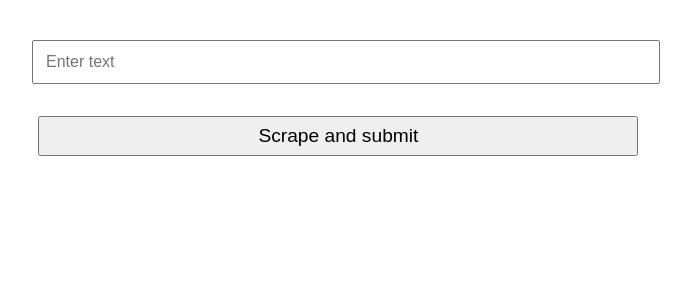
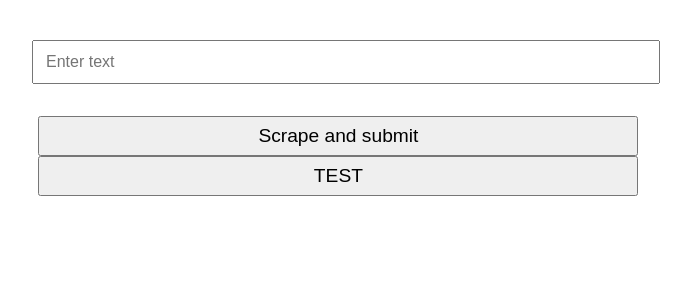
Before and after one commit to Jonathanko52/next-test, a Next.js app: page /textinput in a window 1280 px wide. Shown: the top 300 px of the page, without its empty margins (8-699 px from the left). Built offline with nearby package versions, Linux system fonts and the light colour scheme.

Commit message:
returned old function. Testing new ui stuff, such as displaying company

```diff
--- a/app/api/linkedInGet/route.ts
+++ b/app/api/linkedInGet/route.ts
@@ -0,0 +1,30 @@
+import axios from "axios";
+import * as cheerio from "cheerio";
+import { NextResponse } from "next/server";
+
+export async function POST(req: Request) {
+  const { value } = await req.json();
+
+  // Clean URL
+  const url = new URL(value);
+  const cleanUrl = `${url.origin}${url.pathname}`;
+
+  //Scrape the page
+  const { data } = await axios.get(cleanUrl);
+  const $ = cheerio.load(data);
+
+  // Grabbing values
+  const link = $('a[href*="linkedin.com/company"]').first();
+  const companyName = link.text();
+  const postingLink = cleanUrl;
+  const jobPosting = $("h3").first().text();
+  const location = $("span").eq(5).text();
+
+  // Return object
+  return NextResponse.json({
+    companyName: companyName,
+    jobPosting: jobPosting,
+    location: location,
+    postingLink: postingLink,
+  });
+}
--- a/app/api/moddedSheetsPost/route.ts
+++ b/app/api/moddedSheetsPost/route.ts
@@ -31,7 +31,6 @@ export async function POST(req: Request) {
   // resReading.data.values
   // returns a 2d array that represents the sheet. As columns are designated from A - A.
   //[  [ 'Job Posting Source', 'Company' ],  [ 'LinkedIn', 'IBM' ],]
-
   const firstOpenRow = resReading.data.values?.length
     ? resReading.data.values.length + 1
     : 0;
--- a/app/textinput/page.tsx
+++ b/app/textinput/page.tsx
@@ -23,9 +23,9 @@ export default function TextboxWithButton() {
     //Convert the retrieved data into Json
     const dataOne = await resOne.json();
 
-    if (resOne.status == 200) {
-      console.log(resOne.json());
-    }
+    setCompanyName(dataOne.companyName);
+    setJobPosting(dataOne.jobPosting);
+    setLocation(dataOne.location);
 
     //Second call. Send data to google sheets to be written.
     const resTwo = await fetch("/api/moddedSheetsPost", {
@@ -36,18 +36,36 @@ export default function TextboxWithButton() {
       body: JSON.stringify({ dataOne }),
     });
 
-    //If successful, resets all values on page.
-    if (resTwo.status == 200) {
-      setValue("");
-      setSubmitted(true);
-      setCompanyName(dataOne.companyName);
-      setJobPosting("");
-      setLocation("");
-      setPostingLink("");
-    }
+    // //If successful, resets all values on page.
+    // if (resTwo.status == 200) {
+    //   setValue("");
+    //   setSubmitted(true);
+    //   setCompanyName(dataOne.companyName);
+    //   setJobPosting("");
+    //   setLocation("");
+    //   setPostingLink("");
+    // }
   };
 
-  const test = async () => {};
+  const test = async () => {
+    //First call. Retrieve the company name, position, link and such from linkedin.
+    const resOne = await fetch("/api/linkedInGet", {
+      method: "POST",
+      headers: {
+        "Content-Type": "application/json",
+      },
+      body: JSON.stringify({ value }),
+    });
+
+    //Convert the retrieved data into Json
+    const dataOne = await resOne.json();
+
+    console.log("TEST");
+    setSubmitted(false);
+    setCompanyName(dataOne.companyName);
+    setJobPosting(dataOne.jobPosting);
+    setLocation(dataOne.location);
+  };
 
   return (
     <div>
@@ -76,6 +94,16 @@ export default function TextboxWithButton() {
           }}
           onClick={scrapeAndSubmit}>
           Scrape and submit
+        </button>
+        <button
+          style={{
+            width: "600px",
+            height: "40px",
+            fontSize: "1.2em",
+            marginLeft: "2em",
+          }}
+          onClick={test}>
+          TEST
         </button>
       </div>
       <br></br>
```
